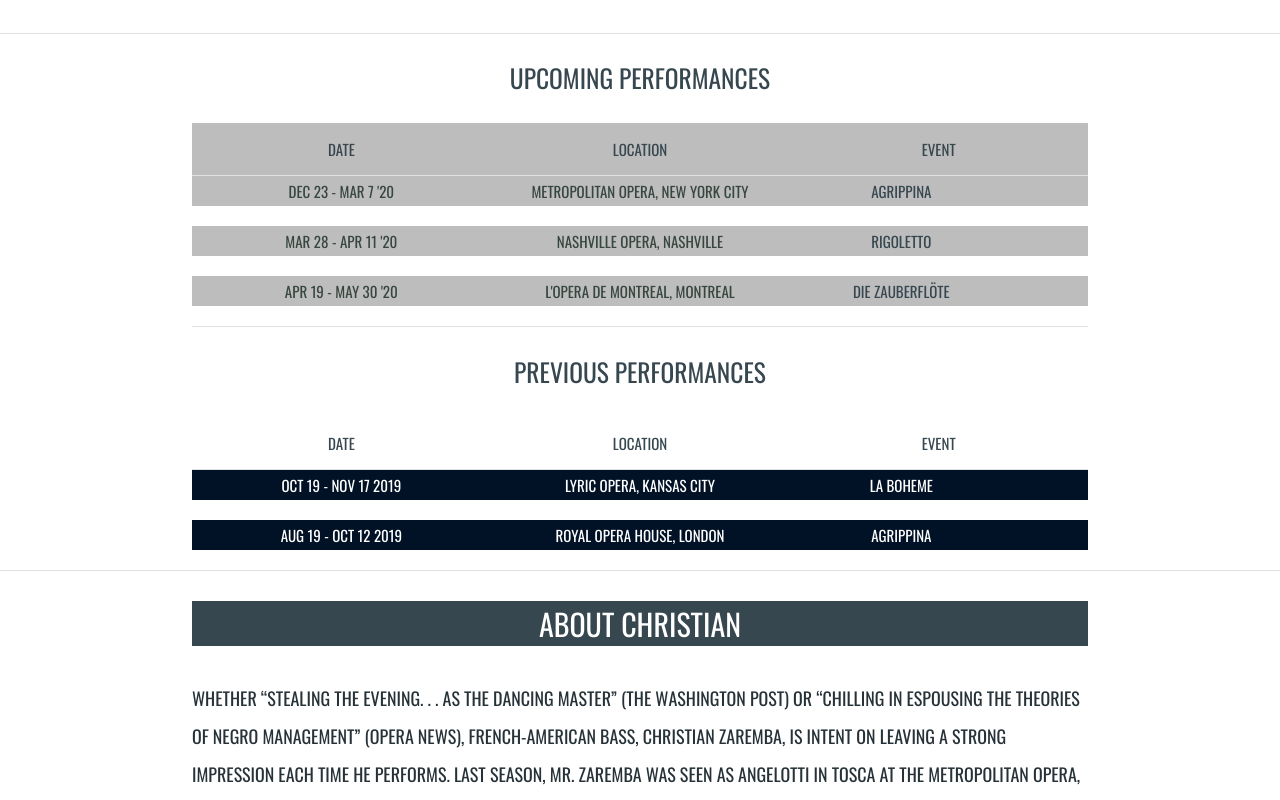
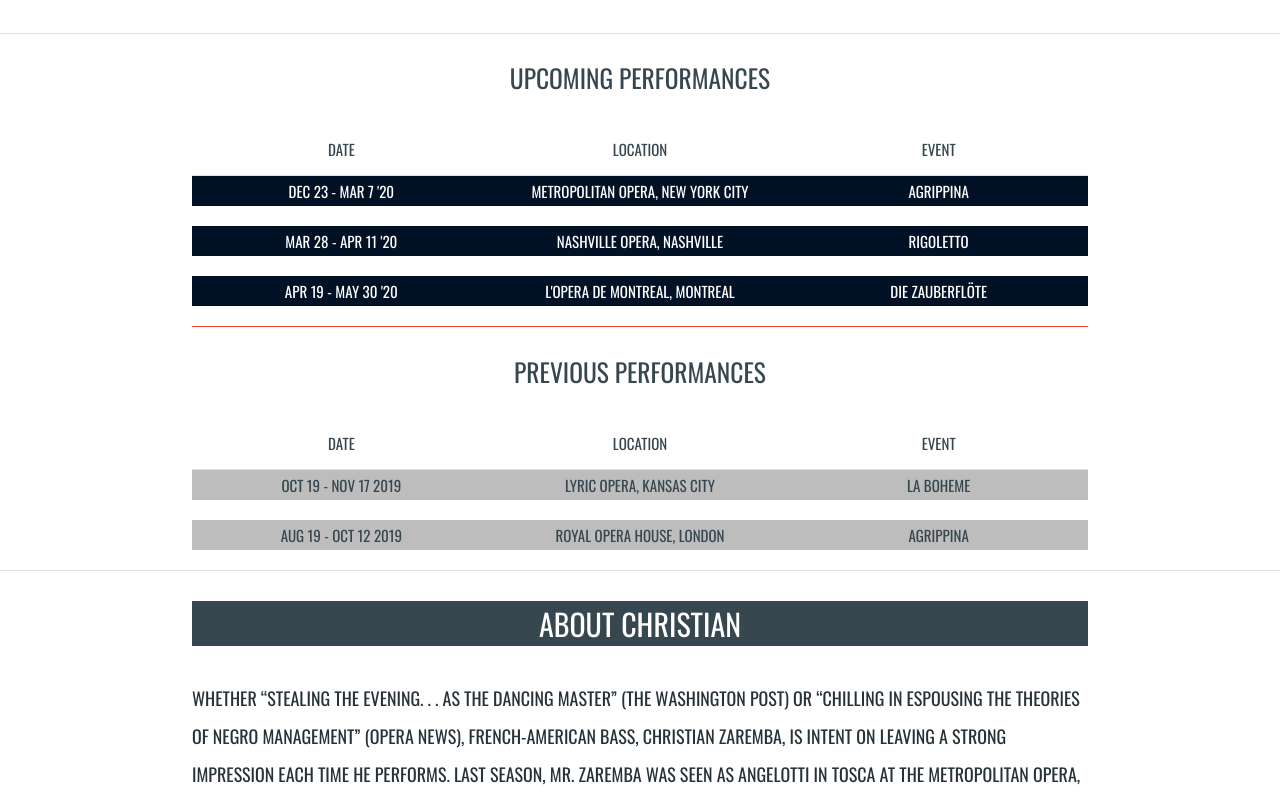
Before and after one commit to julissamackeydev/cz-ui, an Angular app: page / in a window 1280 px wide. Shown: the part 880-1680 px from the top of the page. Built offline with nearby package versions, Linux system fonts and the light colour scheme.

Commit message:
wokring on gallery

```diff
--- a/src/app/calendar/calendar.component.html
+++ b/src/app/calendar/calendar.component.html
@@ -1,7 +1,7 @@
+
 <div class="container blue-grey-text text-darken-3">
-
   <p style='font-size: 1.7rem' class="flowtext center-align">UPCOMING PERFORMANCES</p>
-  <div class="row valign-wrapper center-align grey lighten-1" style="margin-bottom:0;">
+  <div class="row valign-wrapper center-align " style="margin-bottom:0;">
     <div class="col s4">
       <p>DATE</p>
     </div>
@@ -16,27 +16,27 @@
   <div class="divider cz-red-text"></div>
 
   <div *ngFor="let event of upcoming">
-    <div class="row  event center-align" >
+    <div class="row event center-align" >
       <div class="col s4 truncate">
-        <p><a  href={{event.tickets}} target="_blank">{{event.date}}</a></p>
+        <p><a href={{event.tickets}} target="_blank">{{event.date}}</a></p>
       </div>
       <div class="col s4 truncate">
-        <p><a  href={{event.tickets}} target="_blank">{{event.location}}, {{event.city}}</a></p>
+        <p><a href={{event.tickets}} target="_blank">{{event.location}}, {{event.city}}</a></p>
       </div>
-      <div class="col s3 truncate">
-        <p><a class='blue-grey-text text-darken-3' href={{event.tickets}} target="_blank">{{event.event}}</a></p>
+      <div class="col s4 truncate">
+        <p><a href={{event.tickets}} target="_blank">{{event.event}}</a></p>
       </div>
     </div>
   </div>
 
-  <div class="event:hover divider"></div>
+  <div class="divider red"></div>
 
 </div>
 <!-- previous performances -->
 <div class="container blue-grey-text text-darken-3">
 
   <p style='font-size: 1.7rem' class="flowtext center-align">PREVIOUS PERFORMANCES</p>
-  <div class="row valign-wrapper center-align" style="margin-bottom:0;">
+  <div class="row valign-wrapper center-align " style="margin-bottom:0;">
     <div class="col s4">
       <p>DATE</p>
     </div>
@@ -58,10 +58,9 @@
       <div class="col s4 truncate">
         <p>{{event.location}}, {{event.city}}</p>
       </div>
-      <div class="col s3 truncate">
+      <div class="col s4 truncate">
         <p>{{event.event}}</p>
       </div>
     </div>
   </div>
-
 </div>
--- a/src/app/gallery/gallery.component.html
+++ b/src/app/gallery/gallery.component.html
@@ -10,24 +10,20 @@
   </div>
 
   <div class="row center-align hide-on-large">
-    <div *ngFor="let image of images" >
-      <img [src]="image" class="materialbox" width="100%">
+    <div *ngFor="let image of images1" >
+      <img [src]="image" class="responsive-image col s4 m4 l4" width="100%">
     </div>
   </div>
-  <div class="row center-align hide-on-med-and-down">
+
+  <div class="row center-align hide-on-large">
+    <div *ngFor="let image of images2" >
+      <img [src]="image" class="responsive-image col s4 m4 l4" width="100%">
+    </div>
+  </div>
+
+  <!-- <div class="row center-align hide-on-med-and-down">
     <div *ngFor="let image of images" >
       <img [src]="image" class="materialbox" width="75%">
-    </div>
-  </div>
-  <!-- <div class="row">
-      <div *ngFor="let image of images" style='display: inline;'>
-      <div class="col s4">
-        <div class="card large">
-          <div class="card-image">
-            <img [src]="image">
-          </div>
-        </div>
-      </div>
     </div>
   </div> -->
 
--- a/src/app/gallery/gallery.component.ts
+++ b/src/app/gallery/gallery.component.ts
@@ -7,26 +7,20 @@
 })
 export class GalleryComponent implements OnInit {
   constructor() { }
-  images=[
+  images = [
     'assets/coryweaver.svg',
-    // 'assets/bakkuten2.svg',
-    // 'assets/bakketun1.svg',
-    // 'assets/bakkuten3.svg',
     'assets/rigolettostlouis1.svg',
     'assets/rigolettostlouis2.svg',
     'assets/tosca.jpg',
     'assets/fanciullamno.svg',
     'assets/fanciullaomaha2.svg',
     'assets/fancuillaomaha1.svg',
-    // 'assets/glimmerglass.svg',
     'assets/magicflute1.svg',
     'assets/magicflute2.svg',
-    // 'assets/pistola.svg',
     'assets/rapeoflucretia.svg',
     'assets/rapeoflucretia2.svg',
     'assets/soundbites1.svg',
     'assets/soundbites2.svg',
-    // 'assets/ventureopera.JPG',
     'assets/brandonpavan1.svg',
     'assets/brandonpavan2.svg',
     'assets/brandonpavan3.svg',
@@ -34,8 +28,31 @@
     'assets/hoebermann1.svg',
     'assets/hoebermann2.svg',
     'assets/hoebermann3.svg',
-    // 'assets/hoebermann4.svg'
-]
+  ]
+  images1 = [
+    'assets/coryweaver.svg',
+    'assets/rigolettostlouis1.svg',
+    'assets/rigolettostlouis2.svg']
+  images2 = [
+    'assets/tosca.jpg',
+    'assets/fanciullamno.svg',
+    'assets/fanciullaomaha2.svg']
+  images3 = [
+    'assets/fancuillaomaha1.svg',
+    'assets/magicflute1.svg',
+    'assets/magicflute2.svg',
+    'assets/rapeoflucretia.svg',
+    'assets/rapeoflucretia2.svg',
+    'assets/soundbites1.svg',
+    'assets/soundbites2.svg',
+    'assets/brandonpavan1.svg',
+    'assets/brandonpavan2.svg',
+    'assets/brandonpavan3.svg',
+    'assets/brandonpavan4.svg',
+    'assets/hoebermann1.svg',
+    'assets/hoebermann2.svg',
+    'assets/hoebermann3.svg',
+  ]
   // albums = [
   //   {
   //     "_id": { "$oid": "j-d-l-rigoletto" },
--- a/src/app/nav-bar/nav-bar.component.html
+++ b/src/app/nav-bar/nav-bar.component.html
@@ -16,9 +16,15 @@
 </div>
 <ul class="sidenav" id="mobile-demo">
   <li><a class='blue-grey-text text-darken-3' [routerLink]="['/calendar']">CALENDAR</a></li>
+  <div class="divider red"></div>
   <li><a class='blue-grey-text text-darken-3' [routerLink]="['/gallery']">GALLERY</a></li>
+  <div class="divider red"></div>
   <li><a class='blue-grey-text text-darken-3' [routerLink]="['/bio']">BIOGRAPHY</a></li>
+  <div class="divider red"></div>
   <li><a class='blue-grey-text text-darken-3' [routerLink]="['/latest']">PRESS</a></li>
+  <div class="divider red"></div>
   <li><a class='blue-grey-text text-darken-3' [routerLink]="['/acclaim']">CRITICAL ACCLAIM</a></li>
+  <div class="divider red"></div>
   <li><a class='blue-grey-text text-darken-3' href="https://www.instagram.com/zarembabass/" target="_blank">INSTAGRAM</a></li>
+  <div class="divider red"></div>
 </ul>
--- a/src/styles.css
+++ b/src/styles.css
@@ -70,28 +70,24 @@
 .subtitle{
     line-height: 2;
 }
-.event{
+.prevevent{
     background-color: #bdbdbd;
     line-height: 0;
 }
-.event a{
-    color:#37473f;
+.prevevent a{
+    color:white;
 }
 .event:hover, .event:hover a{
     background-color: #990000;
     color: white !important;
 }
-.prevevent{
+.event{
     background-color: #021226;
     color: white;
     line-height: 0;
 }
-.prevevent a{
+.event a{
     color:white;
-}
-.prevevent:hover, .prevevent:hover a{
-    background-color: #021226;
-    color: white !important;
 }
 .title{
     font-size: 2rem;
```
